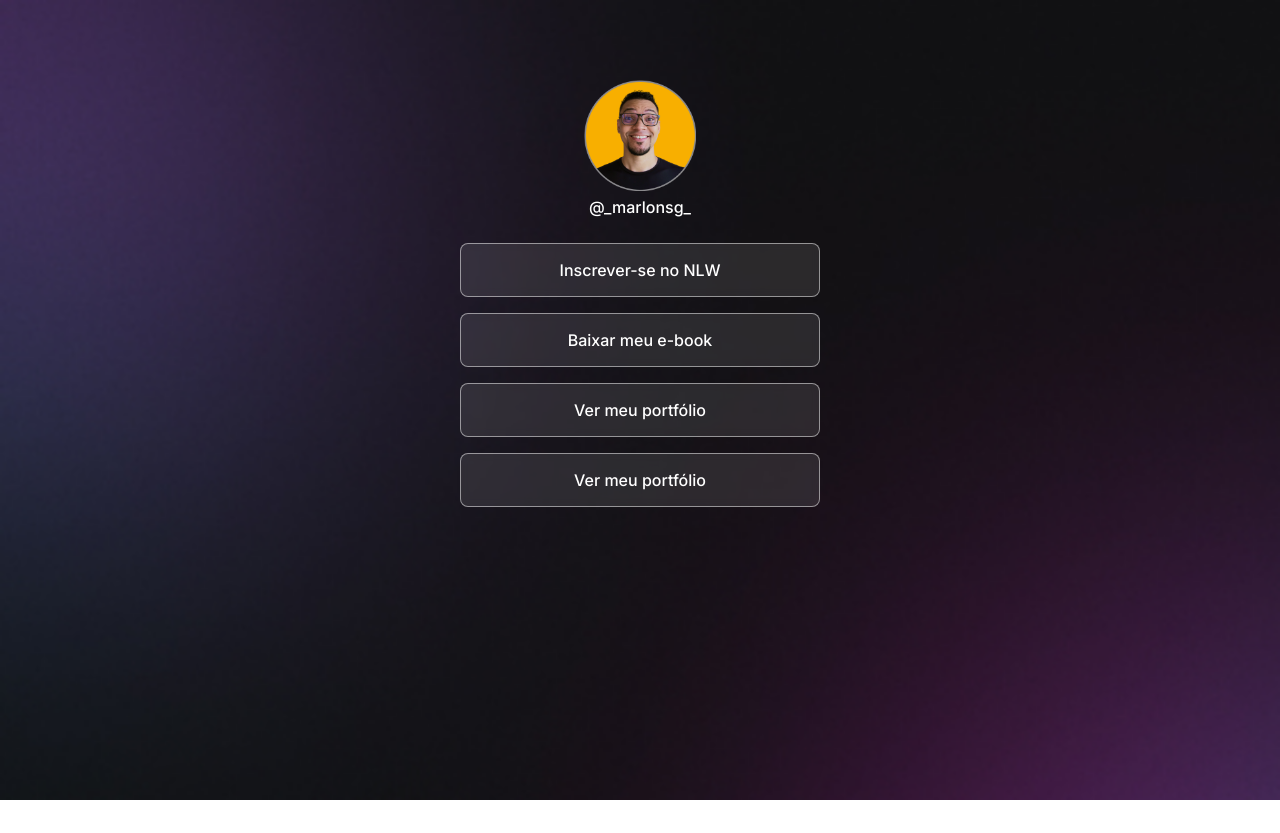
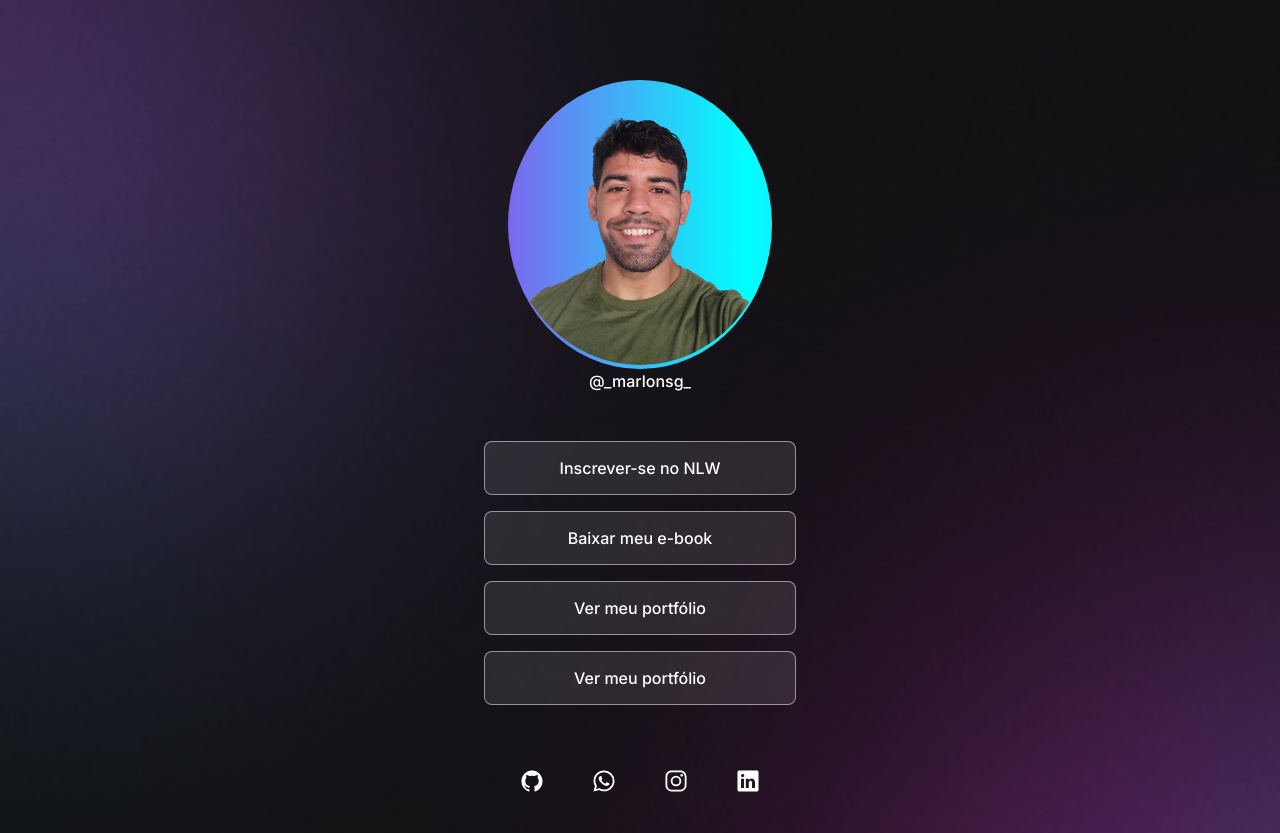
Before and after one commit to marlonsg6/links-page, a plain HTML site: page index.html in a window 1280 px wide. Before the commit the page ends 800 px from the top, so only its background shows below. Drawn offline with nearby package versions, Linux system fonts and the light colour scheme.

Commit message:
add social links

```diff
--- a/index.html
+++ b/index.html
@@ -17,23 +17,40 @@
   <body>
     <div id="container">
       <div id="profile">
-        <img src="./assets/avatar.png" alt="Foto de Perfil" />
+        <div class="foto sombra-interna">
+          <img src="./assets/foto-perfil-marlon.png" alt="Foto de Perfil" />
+        </div>
         <p>@_marlonsg_</p>
       </div>
       <ul>
         <li>
-            <a href="#" target="_blank">Inscrever-se no NLW</a>
+          <a href="#" target="_blank">Inscrever-se no NLW</a>
         </li>
         <li>
-            <a href="#" target="_blank">Baixar meu e-book</a>
+          <a href="#" target="_blank">Baixar meu e-book</a>
         </li>
         <li>
-            <a href="#" target="_blank">Ver meu portfólio</a>
+          <a href="#" target="_blank">Ver meu portfólio</a>
         </li>
         <li>
-            <a href="#" target="_blank">Ver meu portfólio</a>
+          <a href="#" target="_blank">Ver meu portfólio</a>
         </li>
       </ul>
+      <div id="social-links">
+        <a href="https://github.com/marlonsg6" target="_blank"><ion-icon name="logo-github"></ion-icon></a>
+        <a href="https://wa.me/5581987347169"" target="_blank"><ion-icon name="logo-whatsapp"></ion-icon></a>
+        <a href="https://www.instagram.com/_marlonsg_/" target="_blank"><ion-icon name="logo-instagram"></ion-icon></a>
+        <a href="https://www.linkedin.com/in/marlon-dos-s-guedes-2730a1235/" target="_blank"><ion-icon name="logo-linkedin"></ion-icon></a>
+      </div>
     </div>
+
+    <script
+      type="module"
+      src="https://unpkg.com/ionicons@7.1.0/dist/ionicons/ionicons.esm.js"
+    ></script>
+    <script
+      nomodule
+      src="https://unpkg.com/ionicons@7.1.0/dist/ionicons/ionicons.js"
+    ></script>
   </body>
 </html>
--- a/style.css
+++ b/style.css
@@ -16,7 +16,7 @@ body *{
 #container{
     width: 360px;
     margin: 56px auto auto;
-
+    padding: 0 24px;
 }
 
 #profile{
@@ -24,8 +24,19 @@ body *{
     padding: 24px;
 }
 
-#profile img{
-    width: 112px;
+#profile .foto{
+    border-radius: 50%;
+}
+
+#profile .foto.sombra-interna {
+    background: linear-gradient(to right, mediumslateblue, aqua, cornflowerblue);
+	background-size: 180% 180%;
+	animation: gradient-animation 5s ease infinite;
+}
+
+#profile .foto.sombra-interna img{
+    width: 100%;
+    border-radius: 50%;
 }
 
 #profile p{
@@ -39,6 +50,7 @@ ul{
     display: flex;
     flex-direction: column;
     gap: 16px;
+    padding: 24px 0;
 }
 
 ul li{
@@ -64,3 +76,23 @@ ul li a:hover{
     background-color: rgba(255, 255, 255, 0.05);
     border: 1.5px solid white;
 }
+
+#social-links{
+    display: flex;
+    justify-content: center;
+    padding: 24px 0;
+    gap: 16px;
+    font-size: 24px;
+}
+
+#social-links a{
+    display: flex;
+    align-items: center;
+    justify-content: center;
+    padding: 16px;
+}
+
+#social-links a:hover{
+    background-color: rgba(255, 255, 255, 0.2);
+    border-radius: 50%;
+}
```
Also changed, not shown: assets/foto-perfil-marlon.png (added).
